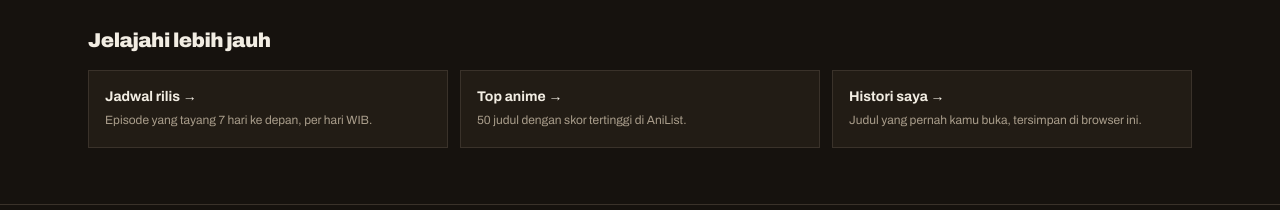
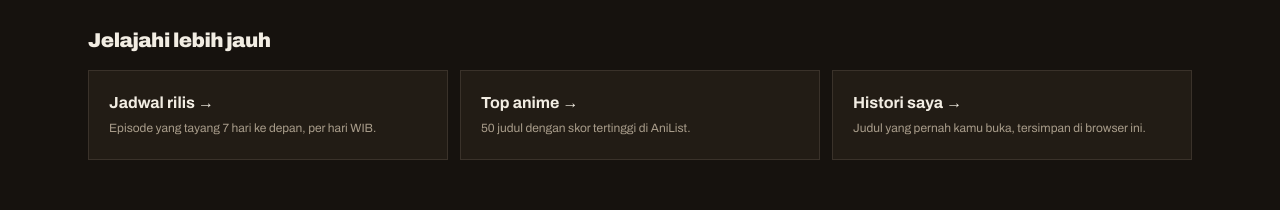
Before and after one commit to bintangyudhis/animequ, a Next.js app: page / in a window 1280 px wide. Shown: the part 1114-1324 px from the top of the page. Built offline with nearby package versions, Linux system fonts and the light colour scheme; no server answers.

Commit message:
Day 14: padding dan judul pintasan lebih besar [skip-vercel]

```diff
--- a/src/app/PintasanJelajah.tsx
+++ b/src/app/PintasanJelajah.tsx
@@ -29,9 +29,9 @@ export default function PintasanJelajah() {
           <li key={item.href}>
             <Link
               href={item.href}
-              className="group block border border-line bg-panel p-4 transition-colors hover:border-accent"
+              className="group block border border-line bg-panel p-5 transition-colors hover:border-accent"
             >
-              <span className="block text-sm font-bold group-hover:text-accent">
+              <span className="block text-base font-bold group-hover:text-accent">
                 {item.judul} →
               </span>
               <span className="mt-1 block text-xs leading-relaxed text-muted">
```
